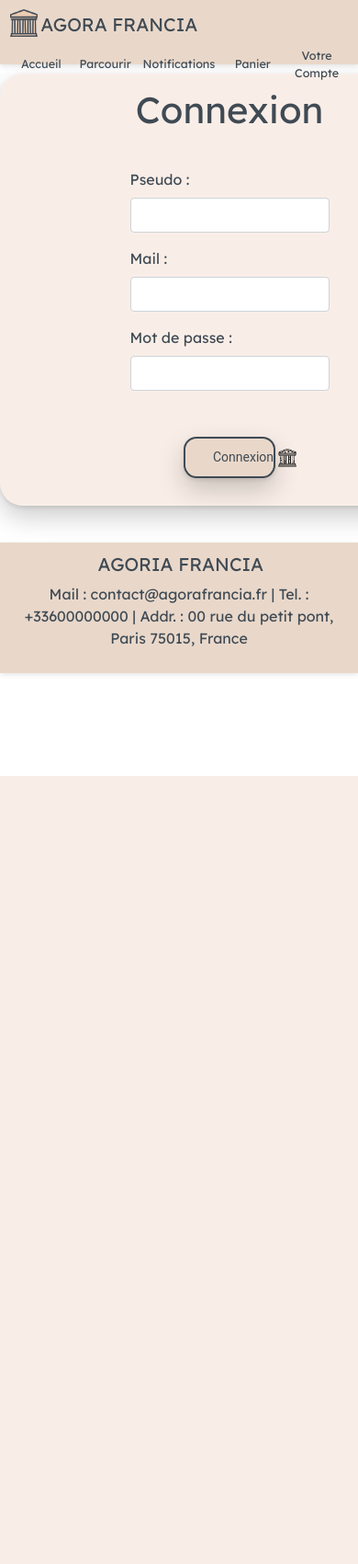
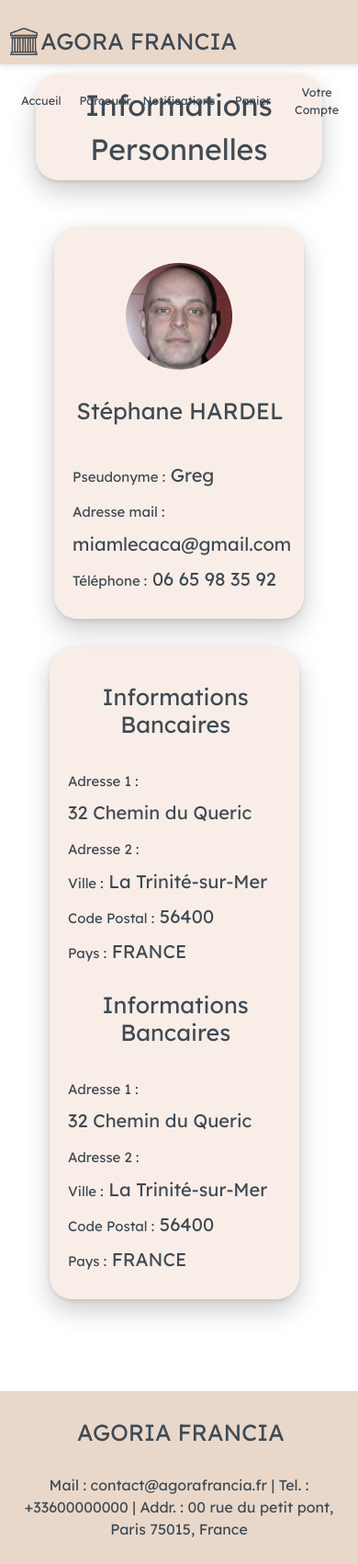
Before and after one commit to rlouazon/ING2-TD14-GR3_PJ-PISCINE_AgoraFrancia, a PHP site: page /mon_compte.php in a window 390 px wide; the page is wider, and only the part inside the window is pictured. Shown: that part at 92% size. Before the commit the page ends 844 px from the top of that part, so only its background shows below. Run offline with PHP 8.4, Linux system fonts and the light colour scheme.

Commit message:
V1 Page info perso Client

```diff
--- a/CSS/header.css
+++ b/CSS/header.css
@@ -2,6 +2,11 @@
 
 * {
     color: #3F4A54;
+}
+
+body {
+    margin: 0;
+    font-family: 'Lexend', Arial, sans-serif;
 }
 
 h2 {
@@ -63,6 +68,22 @@ a:hover, a:focus, a:active {
     z-index: 1000;
 }
 
+.container {
+    display: flex;
+    justify-content: space-between;
+    margin-top: 100px; /* pour laisser de l'espace pour le header fixe */
+    padding: 20px;
+}
+
+.col {
+    flex: 1;
+    margin: 10px;
+}
+
+.form-group {
+    margin-bottom: 15px;
+}
+
 @media (max-width: 1200px) {
     .menu {
         font-size: 90%;
@@ -82,27 +103,28 @@ a:hover, a:focus, a:active {
 }
 
 @media (max-width: 700px) {
-
-    .header{
-        flex-wrap: wrap; /* Permet au contenu de se replier sur plusieurs lignes si nécessaire */
+    .header {
+        flex-wrap: wrap;
     }
-
-    .panier{
+    .panier {
         display: none;
     }
-
-    .logo{
+    .logo {
         width: 30px;
         height: 30px;
         margin-bottom: 10px;
     }
     .menu {
-
-        width: 100%; /* Assure que le menu occupe toute la largeur disponible */
-        text-align: center; /* Centre les éléments du menu */
+        margin-left: auto;
+        margin-right: auto;
+        width: 100%;
+        text-align: center;
     }
     .droite {
         margin-left: auto;
-        margin-right:auto ;
+        margin-right: auto;
+    }
+    .container {
+        flex-direction: column;
     }
 }
--- /dev/null
+++ b/CSS/mon_compte.css
@@ -0,0 +1,121 @@
+@import url('https://fonts.googleapis.com/css2?family=Lexend:wght@400;700&display=swap');
+
+* {
+    color: #3F4A54;
+}
+
+body {
+    font-family: 'Lexend', Arial, sans-serif;
+    background-color: #ffffff;
+    margin: 0;
+    padding-top: 60px; /* Ajoutez un padding-top pour éviter que le contenu ne soit caché sous le header fixe */
+}
+
+.naming {
+    font-size: 15px;
+}
+
+.info {
+    font-size: 20px;
+}
+
+h2 {
+    margin-top: 20px;
+    margin-bottom: 30px;
+    font-size: 25px;
+}
+
+.logo {
+    width: 35px;
+    height: 35px;
+}
+
+.titreMain {
+    box-shadow: rgba(0, 0, 0, 0.2) 0px 12px 28px 0px, rgba(0, 0, 0, 0.1) 0px 2px 4px 0px, rgba(255, 255, 255, 0.05) 0px 0px 0px 1px inset;
+    background-color: #edccb453;
+    border-radius: 25px;
+    padding: 10px;
+    text-align: center;
+    margin: 20px auto;
+    width: 50%; /* Centré en fonction du contenu */
+    font-size: 200%;
+}
+
+.nomPrenom {
+    display: flex;
+    justify-content: center;
+    align-items: center;
+    margin-top: 10px;
+    margin-bottom: 10px;
+}
+
+.pp {
+    margin-top: 20px;
+    margin-left: auto;
+    margin-right: auto;
+    display: flex;
+    justify-content: center;
+    align-items: center;
+    width: 50%;
+    height: 50%;
+    border-radius: 50%;
+}
+
+.col {
+    box-shadow: rgba(0, 0, 0, 0.2) 0px 12px 28px 0px, rgba(0, 0, 0, 0.1) 0px 2px 4px 0px, rgba(255, 255, 255, 0.05) 0px 0px 0px 1px inset;
+    background-color: #edccb453;
+    border-radius: 25px;
+    width: 45%;
+    padding: 20px;
+    box-sizing: border-box;
+}
+
+.colD {
+    margin-left: 5%;
+}
+
+.container {
+    display: flex;
+    justify-content: space-between;
+    align-items: flex-start;
+    margin: 20px auto;
+    width: 80%;
+}
+
+@media (max-width: 900px) {
+    .header {
+        flex-wrap: wrap;
+    }
+    .panier {
+        display: none;
+    }
+    .logo {
+        width: 30px;
+        height: 30px;
+        margin-bottom: 10px;
+    }
+    .menu {
+        margin-left: auto;
+        margin-right: auto;
+        width: 100%;
+        text-align: center;
+    }
+    .droite {
+        margin-left: auto;
+        margin-right: auto;
+    }
+    .container {
+        flex-direction: column;
+        align-items: center;
+    }
+    .col {
+        width: 100%;
+        margin-bottom: 20px;
+    }
+    .colD {
+        margin-left: 0;
+    }
+    .titreMain{
+        width: 80%;
+    }
+}
--- a/mon_compte.php
+++ b/mon_compte.php
@@ -1,15 +1,13 @@
 <?php include("blocs/header.php"); ?>
-<link href="CSS/inscription.css" rel="stylesheet"> <!-- Inclusion du fichier CSS personnalisé -->
+<link href="CSS/mon_compte.css" rel="stylesheet"> <!-- Inclusion du fichier CSS personnalisé -->
 
 <?php
     if($logged != 0){
-
         $requete = "SELECT * FROM utilisateurs WHERE id = \"" . $logged;
         $result = mysqli_query($db_handle, $requete);
         $occ = 0;
         $id = 0;
         while ($data = mysqli_fetch_assoc($result)) {
-
             #ID
             $id =           $data['id'];
             $type =         $data['type'];
@@ -37,32 +35,79 @@
             #IMAGES
             $photo =        $data['photo'];
             $back =         $data['back'];
-
         }
-
     }
-
 ?>
 
-<div class="centre">
+<div class="titreMain">Informations Personnelles</div>
+
+<div class="container">
+    <div class="col colG">
         <form method="post">
-        <h1 class="text-center">Connexion</h1>
-        <div class="form-group">
-            <label for="pseudo">Pseudo :</label>
-            <input type="text" class="form-control" name="pseudo" maxlength="256" required>
+            <img src="CSS/images/pp.png" alt="photo de profil" class="pp">
+            <div class="nomPrenom">
+                <h2> Stéphane HARDEL</h2>
             </div>
-        <div class="form-group">
-            <label for="mail">Mail :</label>
-            <input type="email" class="form-control" id="mail" name="mail" maxlength="256" required>
+            <div class="info">
+                <label class="naming">Pseudonyme :</label>
+                <label class="info"> Greg</label>
             </div>
-        <div>
-            <label for="password">Mot de passe :</label>
-            <input type="password" class="form-control" id="password" name="password" required>
+            <div class="info">
+                <label class="naming">Adresse mail :</label>
+                <label class="info"> miamlecaca@gmail.com</label>
             </div>
-        <button type="submit" name="Connexion" class="btn">Connexion    <img src="CSS/images/inscription.png" alt="logo" class="imgInscription"></button>
+            <div class="info">
+                <label class="naming">Téléphone :</label>
+                <label class="info"> 06 65 98 35 92</label>
+            </div>
+
         </form>
     </div>
+    <div class="col colD">
+        <h2 class="text-center">Informations Bancaires</h2>
+        <div class="info">
+                <label class="naming">Adresse 1 :</label>
+                <label class="info"> 32 Chemin du Queric</label>
+            </div>
+            <div class="info">
+                <label class="naming">Adresse 2 :</label>
+                <label class="info"> </label>
+            </div>
+            <div class="info">
+                <label class="naming">Ville :</label>
+                <label class="info"> La Trinité-sur-Mer</label>
+            </div>
+            <div class="info">
+                <label class="naming">Code Postal :</label>
+                <label class="info"> 56400</label>
+            </div>
+            <div class="info">
+                <label class="naming">Pays :</label>
+                <label class="info"> FRANCE</label>
+            </div>
 
-
+        <h2 class="text-center">Informations Bancaires</h2>
+        <div class="info">
+                <label class="naming">Adresse 1 :</label>
+                <label class="info"> 32 Chemin du Queric</label>
+            </div>
+            <div class="info">
+                <label class="naming">Adresse 2 :</label>
+                <label class="info"> </label>
+            </div>
+            <div class="info">
+                <label class="naming">Ville :</label>
+                <label class="info"> La Trinité-sur-Mer</label>
+            </div>
+            <div class="info">
+                <label class="naming">Code Postal :</label>
+                <label class="info"> 56400</label>
+            </div>
+            <div class="info">
+                <label class="naming">Pays :</label>
+                <label class="info"> FRANCE</label>
+            </div>
+    </div>
+</div>
 
 <?php include("blocs/footer.php"); ?>
```
Also changed, not shown: CSS/images/pp.png (added). Lines whose indentation alone changed are shown as unchanged.
